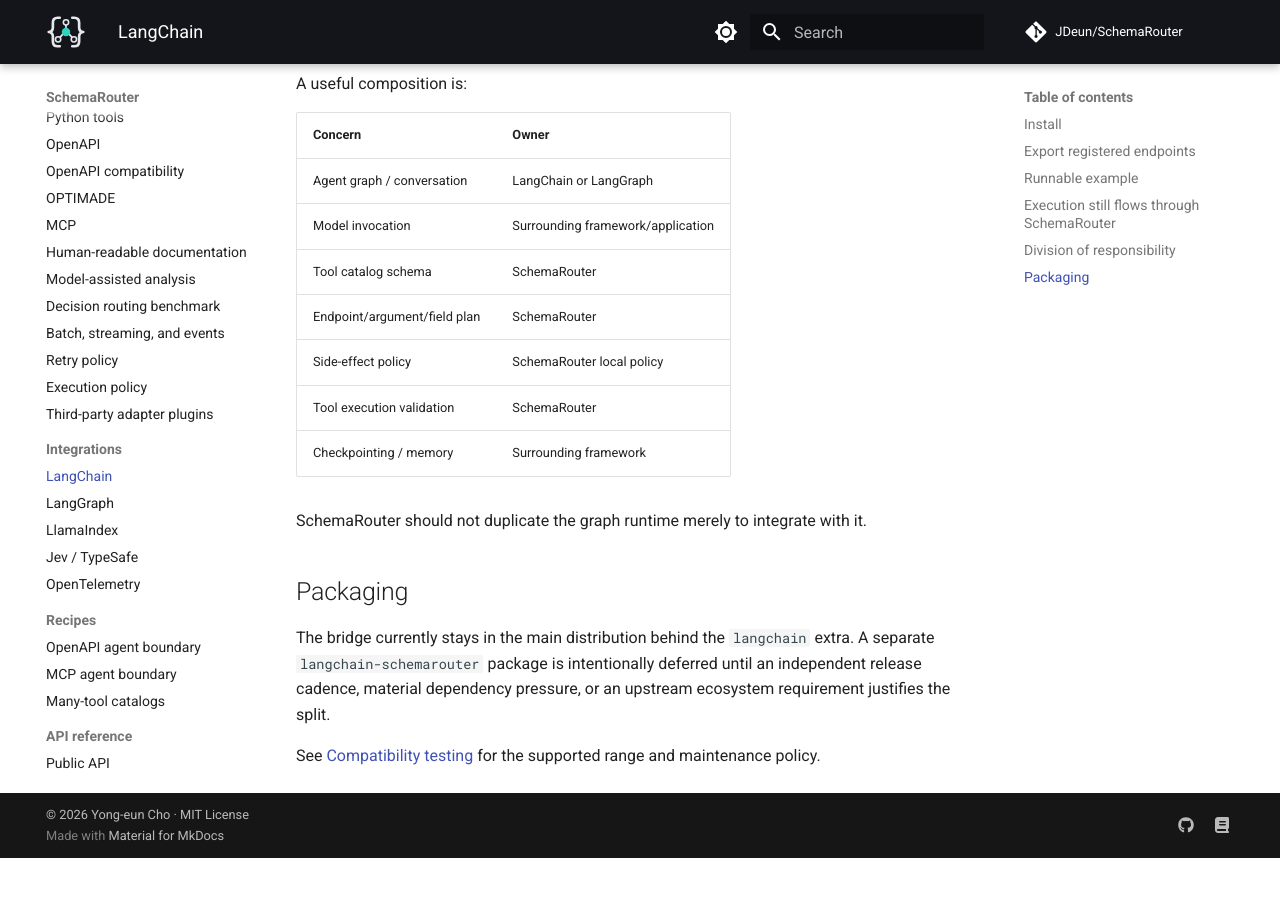
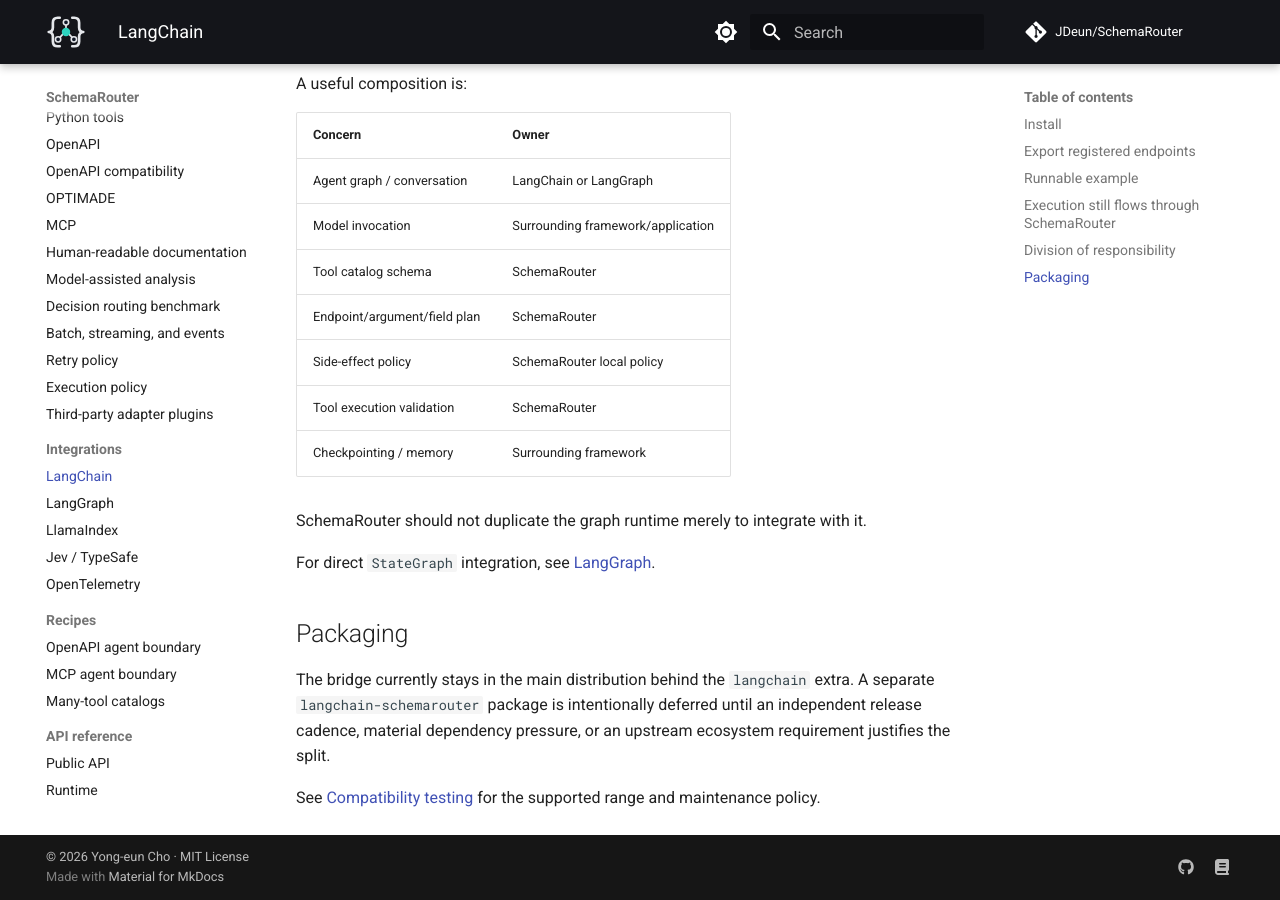
Before and after one commit to JDeun/SchemaRouter, an MkDocs documentation site: the page built from docs/integrations/langchain.md, in a window 1280 px wide and 900 px high, scrolled down 1621 px. Built offline with MkDocs 1.6.1 and Material for MkDocs 9.7.7, drawn with Linux system fonts in a browser that asks for light colours; comment, search, counter and statistics services are not loaded; before the commit the page ends 2479 px from its top, so only the background shows below that.

Commit message:
docs: cross-link LangGraph guide

```diff
--- a/docs/integrations/langchain.md
+++ b/docs/integrations/langchain.md
@@ -84,6 +84,8 @@
 
 SchemaRouter should not duplicate the graph runtime merely to integrate with it.
 
+For direct `StateGraph` integration, see [LangGraph](langgraph.md).
+
 ## Packaging
 
 The bridge currently stays in the main distribution behind the `langchain` extra. A separate
```
